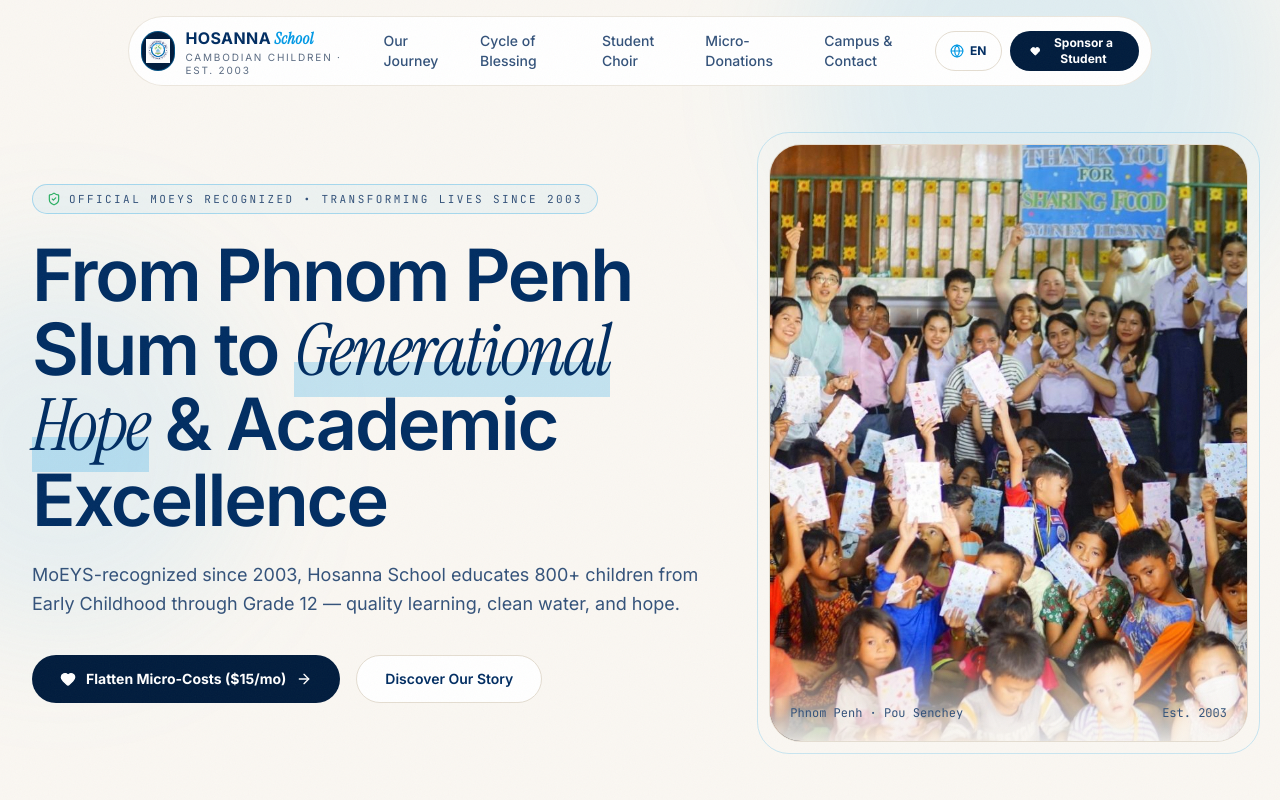
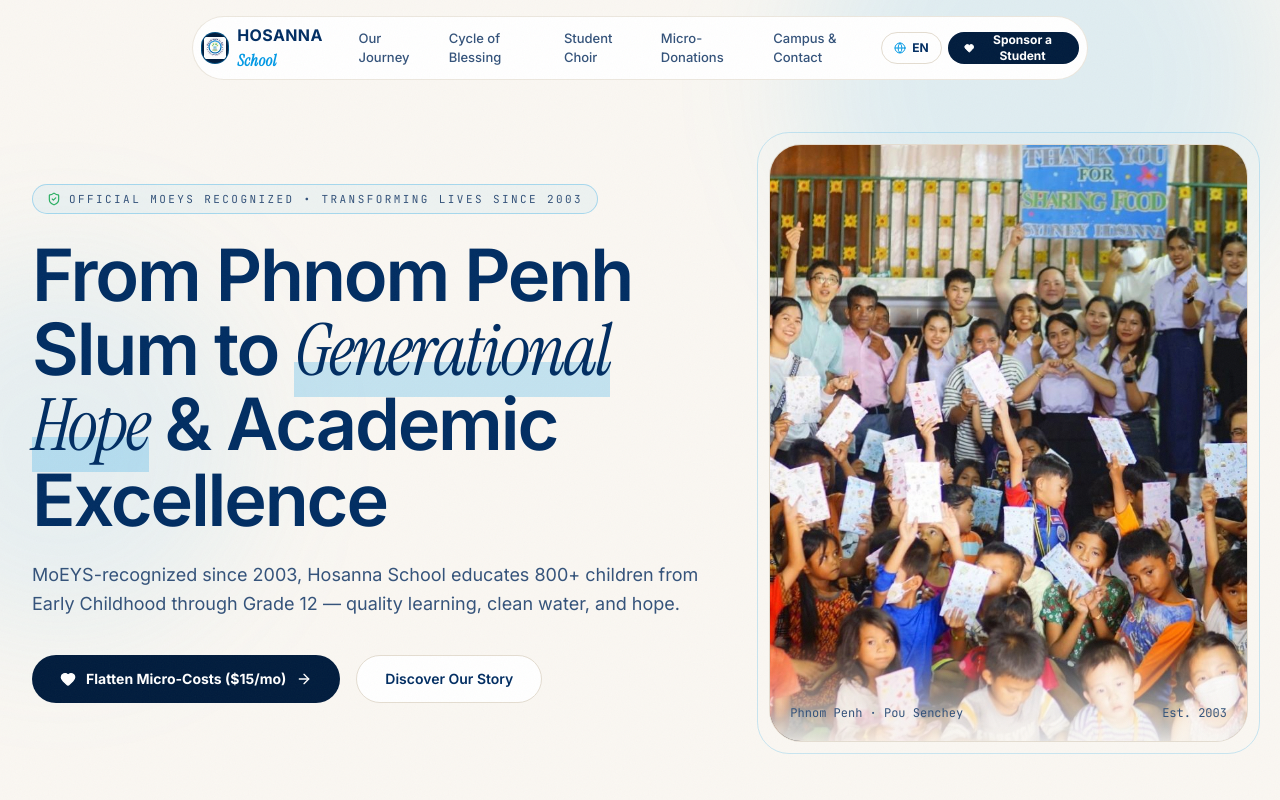
Before and after one commit to christpor/Hossana_school, a React (Vite) app: page / in a window 1280 px wide. Shown: the top 800 px of the page. Built offline with nearby package versions, Linux system fonts and the light colour scheme; a web font is replaced by a local one.

Commit message:
ui: compact navbar (Option A) + sync AGENT.md handoff
- pill max-w-5xl->4xl, logo h-10->h-8, drop brand subtitle
- nav links 13px tighter, buttons h-8, drawer top 72->56px
- AGENT.md: record navbar compaction as uncommitted-then-committed state

```diff
--- a/context/AGENT.md
+++ b/context/AGENT.md
@@ -54,5 +54,7 @@
   - Light-trimmed long paragraphs across sections (kept all real facts: 800+, MoEYS, KESORRR, 2003).
   - Added 2 real school photos (sydneyhosanna.com.au/cambodia) into Hero + LocationHub; AI placeholders kept in git history.
   - Screenshots regenerated via Windows Chrome headless (`"/mnt/c/Program Files/Google/Chrome/Application/chrome.exe" --headless --screenshot=...`).
-- **Next Session**: Load `context/AGENT.md` → run `npx vite preview --port 3000` → wait for Christ's approval to merge `redesign` → `main`.
-- **Ponytail Diff**: -2 dead files (App.css, src/assets) / 9 rebuilt sections / 0 unresolved bugs.
+- **Navbar compacted (uncommitted, `redesign`)**:
+  - Christ: navbar "looked too big". Applied Option A: pill `max-w-5xl→4xl`, logo `h-10→h-8`, dropped "Cambodian Children · Est. 2003" subtitle, nav links `text-sm→13px` tighter, buttons `h-10→h-8`, drawer top `72px→56px`. Build green. Dev server at `localhost:5173`.
+- **Next Session**: Load `context/AGENT.md` → dev server already running at `localhost:5173` → confirm navbar size with Christ → commit navbar change + push to `redesign` → wait for approval to merge `redesign` → `main`.
+- **Ponytail Diff**: -2 dead files (App.css, src/assets) / 9 rebuilt sections / 1 compacted navbar / 0 unresolved bugs.
--- a/src/components/Navbar.tsx
+++ b/src/components/Navbar.tsx
@@ -35,87 +35,82 @@
   return (
     <header className="fixed top-0 left-0 right-0 z-50 flex justify-center px-4 pt-4 pointer-events-none">
       <div
-        className={`pointer-events-auto flex w-full max-w-5xl items-center justify-between rounded-full border bg-surface px-3 py-2 transition-all duration-300 ${
+        className={`pointer-events-auto flex w-full max-w-4xl items-center justify-between rounded-full border bg-surface px-2 py-1.5 transition-all duration-300 ${
           scrolled
             ? 'border-line shadow-lg shadow-[#002D62]/5'
             : 'border-line/70 shadow-none'
         }`}
       >
         {/* Brand */}
-        <a href="#story" className="flex items-center gap-2.5 group">
-          <div className="flex h-10 w-10 items-center justify-center overflow-hidden rounded-full border border-accent/40 bg-deep p-1 transition-transform duration-300 group-hover:scale-105">
+        <a href="#story" className="flex items-center gap-2 group">
+          <div className="flex h-8 w-8 items-center justify-center overflow-hidden rounded-full border border-accent/40 bg-deep p-0.5 transition-transform duration-300 group-hover:scale-105">
             <img
               src="/images/hosanna-logo.png"
               alt="Hosanna School Official Logo"
               className="h-full w-full object-contain"
             />
           </div>
-          <div className="leading-tight">
-            <div className="font-bold tracking-wide text-ink sm:text-base">
+          <div className="leading-none">
+            <div className="text-sm font-bold tracking-wide text-ink sm:text-base">
               HOSANNA
               <span className="font-serif italic text-accent"> School</span>
-            </div>
-            <div className="hidden text-[10px] uppercase tracking-[0.18em] text-muted sm:block">
-              {lang === 'en'
-                ? 'Cambodian Children · Est. 2003'
-                : 'កុមារកម្ពុជា · ចាប់តាំងពី ២០០៣'}
             </div>
           </div>
         </a>
 
         {/* Desktop nav */}
-        <nav className="hidden items-center gap-1 text-sm font-medium text-ink-soft lg:flex">
-          <a href="#story" className="rounded-full px-3.5 py-1.5 transition-colors hover:bg-paper hover:text-accent">
+        <nav className="hidden items-center gap-0.5 text-[13px] font-medium text-ink-soft lg:flex">
+          <a href="#story" className="rounded-full px-3 py-1 transition-colors hover:bg-paper hover:text-accent">
             {t.story}
           </a>
-          <a href="#blessing" className="rounded-full px-3.5 py-1.5 transition-colors hover:bg-paper hover:text-accent">
+          <a href="#blessing" className="rounded-full px-3 py-1 transition-colors hover:bg-paper hover:text-accent">
             {t.blessing}
           </a>
-          <a href="#choir" className="rounded-full px-3.5 py-1.5 transition-colors hover:bg-paper hover:text-accent">
+          <a href="#choir" className="rounded-full px-3 py-1 transition-colors hover:bg-paper hover:text-accent">
             {t.choir}
           </a>
-          <a href="#impact" className="rounded-full px-3.5 py-1.5 transition-colors hover:bg-paper hover:text-accent">
+          <a href="#impact" className="rounded-full px-3 py-1 transition-colors hover:bg-paper hover:text-accent">
             {t.impact}
           </a>
-          <a href="#location" className="rounded-full px-3.5 py-1.5 transition-colors hover:bg-paper hover:text-accent">
+          <a href="#location" className="rounded-full px-3 py-1 transition-colors hover:bg-paper hover:text-accent">
             {t.location}
           </a>
         </nav>
 
         {/* Right controls */}
-        <div className="flex items-center gap-2">
+        <div className="flex items-center gap-1.5">
           <button
             onClick={() => onLanguageChange(lang === 'en' ? 'kh' : 'en')}
-            className="flex h-10 items-center gap-1.5 rounded-full border border-line px-3.5 text-xs font-bold text-ink transition-all hover:border-accent hover:text-accent"
+            className="flex h-8 items-center gap-1.5 rounded-full border border-line px-3 text-xs font-bold text-ink transition-all hover:border-accent hover:text-accent"
             aria-label="Toggle English / Khmer"
           >
-            <Globe className="h-3.5 w-3.5 text-accent" />
+            <Globe className="h-3 w-3 text-accent" />
             {lang === 'en' ? 'EN' : 'ខ្មែរ'}
           </button>
 
           <button
             onClick={onOpenDonate}
-            className="hidden h-10 items-center gap-2 rounded-full bg-deep px-5 text-xs font-bold text-white transition-all hover:bg-accent sm:flex"
+            className="hidden h-8 items-center gap-2 rounded-full bg-deep px-4 text-xs font-bold text-white transition-all hover:bg-accent sm:flex"
           >
-            <Heart className="h-4 w-4 fill-current" />
+            <Heart className="h-3.5 w-3.5 fill-current" />
             {t.donate}
           </button>
 
           <button
             onClick={() => setMobileMenuOpen(!mobileMenuOpen)}
-            className="flex h-10 w-10 items-center justify-center rounded-full border border-line text-ink transition-colors hover:border-accent hover:text-accent lg:hidden"
+            className="flex h-8 w-8 items-center justify-center rounded-full border border-line text-ink transition-colors hover:border-accent hover:text-accent lg:hidden"
             aria-label={mobileMenuOpen ? 'Close menu' : 'Open menu'}
           >
-            {mobileMenuOpen ? <X className="h-5 w-5" /> : <Menu className="h-5 w-5" />}
+            {mobileMenuOpen ? <X className="h-4 w-4" /> : <Menu className="h-4 w-4" />}
           </button>
         </div>
       </div>
 
       {/* Mobile drawer */}
       {mobileMenuOpen && (
-        <div className="pointer-events-auto fixed inset-0 top-[72px] z-40 border-t border-line bg-paper/95 backdrop-blur-2xl lg:hidden">
+        <div className="pointer-events-auto fixed inset-0 top-14 z-40 border-t border-line bg-paper/95 backdrop-blur-2xl lg:hidden">
           <div className="flex h-full flex-1 flex-col overflow-y-auto px-6 pb-10">
-            <div className="flex min-h-full flex-col justify-center gap-5 text-center">
+            <div className="flex min-h-full flex-col justify-center gap-4 text-center">
               {[
                 { href: '#story', label: t.story },
                 { href: '#blessing', label: t.blessing },
```
